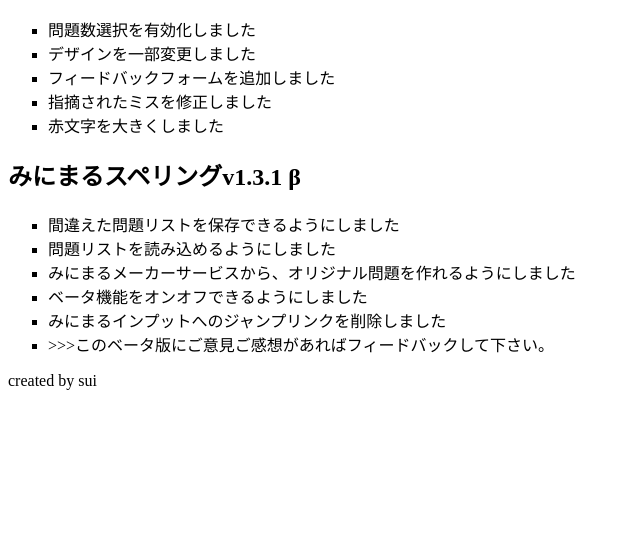
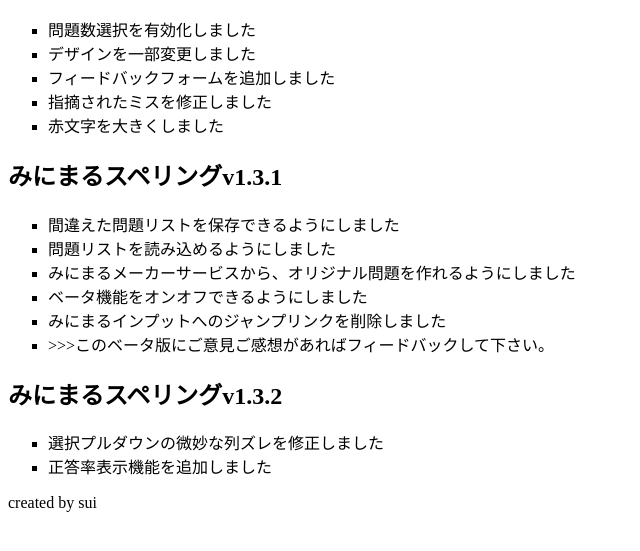
Before and after one commit to SUISHIP/sist, a plain HTML site: page release.html in a window 1280 px wide. Shown: the part 177-728 px from the top of the page, without its empty margins (0-640 px from the left). Drawn offline with Linux system fonts and the light colour scheme.

Commit message:
Update release.html

```diff
--- a/release.html
+++ b/release.html
@@ -49,7 +49,7 @@ nav ul a:hover {
       <li>指摘されたミスを修正しました</li>
       <li>赤文字を大きくしました</li>
     </ul>
-    <h2>みにまるスペリングv1.3.1 β</h2>
+    <h2>みにまるスペリングv1.3.1</h2>
     <ul style="list-style-type: square;">
       <li>間違えた問題リストを保存できるようにしました</li>
       <li>問題リストを読み込めるようにしました</li>
@@ -58,6 +58,11 @@ nav ul a:hover {
       <li>みにまるインプットへのジャンプリンクを削除しました</li>
       <li>>>>このベータ版にご意見ご感想があればフィードバックして下さい。</li>
     </ul>
+  <h2>みにまるスペリングv1.3.2</h2>
+    <ul style="list-style-type: square;">
+      <li>選択プルダウンの微妙な列ズレを修正しました</li>
+      <li>正答率表示機能を追加しました</li>
+    </ul>
     <footer><p>created by sui</p></footer>
   </body>
 </html>
```
